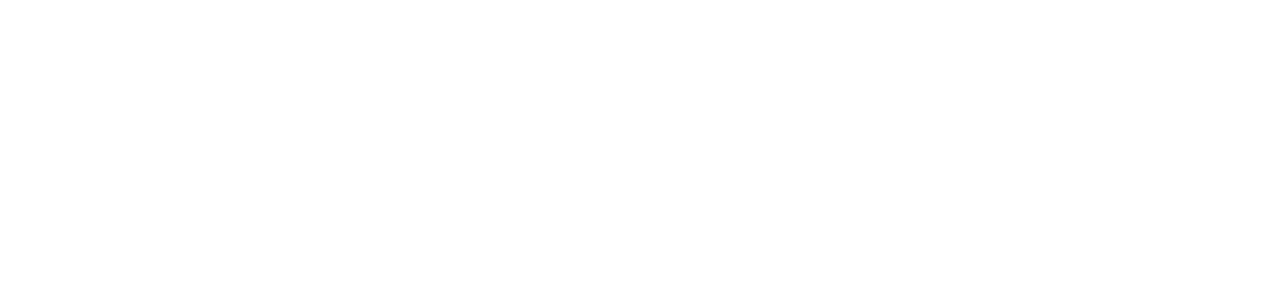
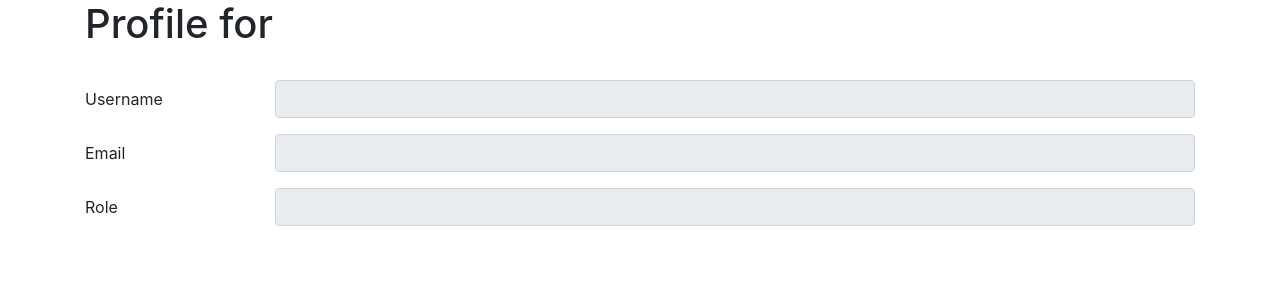
Before and after one commit to lutongling/wbdv-sp21-01-tongling-lu-project-front-end, a React (Create React App) app: page /profile/1 in a window 1280 px wide. Shown: the top 300 px of the page. Built offline with nearby package versions, Linux system fonts and the light colour scheme; no server answers.

Commit message:
updated profile page rendering when logout

```diff
--- a/src/App.js
+++ b/src/App.js
@@ -7,6 +7,7 @@
 import Login from "./components/screen/login-screen";
 import Register from "./components/screen/register-screen";
 import Profile from "./components/screen/profile-screen";
+import ProfileLogout from "./components/screen/profile-logout-screen";
 
 function App() {
   return (
@@ -35,6 +36,9 @@
                   <Profile/>
               </Route>
 
+              <Route path="/profile/:uid" exact={true}>
+                  <ProfileLogout/>
+              </Route>
 
           {/*<div className="wbdv-bgcolor-darkblue wbdv-sticky-top wbdv-padding-5px wbdv-text-center">*/}
           {/*    <div className="row">*/}
--- /dev/null
+++ b/src/components/screen/profile-logout-screen.js
@@ -0,0 +1,59 @@
+import React, {useEffect, useState} from 'react'
+import {useParams} from "react-router-dom";
+import userService from  "../../services/user-service"
+
+const ProfileLogout = () => {
+    const {uid} = useParams()
+    const [user, setUser] = useState({})
+    useEffect(() => {
+        userService.findUserById(uid)
+            .then(user => setUser(user))
+    }, [uid])
+
+    return (
+        <div className="container">
+            <h1>Profile for {user.username}</h1>
+            <br/>
+
+            <div className="mb-3 row">
+                <label className="col-sm-2 col-form-label">
+                    Username
+                </label>
+                <div className="col-sm-10">
+                    <input type="text"
+                           className="form-control"
+                           value={user.username}
+                           readOnly/>
+                </div>
+            </div>
+
+            <div className="mb-3 row">
+                <label htmlFor="email"
+                       className="col-sm-2 col-form-label">
+                    Email
+                </label>
+                <div className="col-sm-10">
+                    <input type="email"
+                           className="form-control"
+                           id="email"
+                           value={user.email}
+                           readOnly/>
+                </div>
+            </div>
+
+            <div className="mb-3 row">
+                <label htmlFor="role"
+                       className="col-sm-2 col-form-label">
+                    Role
+                </label>
+                <div className="col-sm-10">
+                    <input id="role" className="form-control" value={user.role} readOnly>
+                    </input>
+                </div>
+            </div>
+
+        </div>
+    )
+}
+
+export default ProfileLogout
--- a/src/components/screen/profile-screen.js
+++ b/src/components/screen/profile-screen.js
@@ -1,15 +1,15 @@
 import React, {useEffect, useState} from 'react'
-import {useHistory} from 'react-router-dom'
+import {useHistory, useParams} from 'react-router-dom'
 import userService from '../../services/user-service'
 
 const Profile = () => {
-    // const [currentUser, setCurrentUser] = useState({username: '', password: ''})
     const [currentUser, setCurrentUser] = useState({})
     useEffect(() => {
         userService.profile()
             .then((currentUser) => {
                 setCurrentUser(currentUser)
             })
+
     }, [])
 
     const history = useHistory()
--- a/src/services/user-service.js
+++ b/src/services/user-service.js
@@ -1,4 +1,9 @@
 const USER_API = "http://localhost:7000/api/users";
+
+const findUserById = (uid) => {
+    return fetch(`${USER_API}/${uid}`)
+        .then(response => response.json())
+}
 
 const profile = () => {
     return fetch(`${USER_API}/profile`, {
@@ -40,18 +45,18 @@
 }
 
 const updateProfile = (user) => {
-    return fetch(`${USER_API}/register`, {
+    return fetch(`${USER_API}/${user._id}`, {
         method: "PUT",
-        credentials: "include",
         body: JSON.stringify(user),
         headers: {
-            'content-type': 'application/json'
+            'content-type': 'application/json',
+            // 'Accept': 'application/json'
         }
     })
         .then(response => response.json())
-        // .then(result => console.log(result))
+        .then(result => console.log(result))
 }
 
 export default {
-    register, login, logout, profile, updateProfile
+    register, login, logout, profile, updateProfile, findUserById
 }
```
